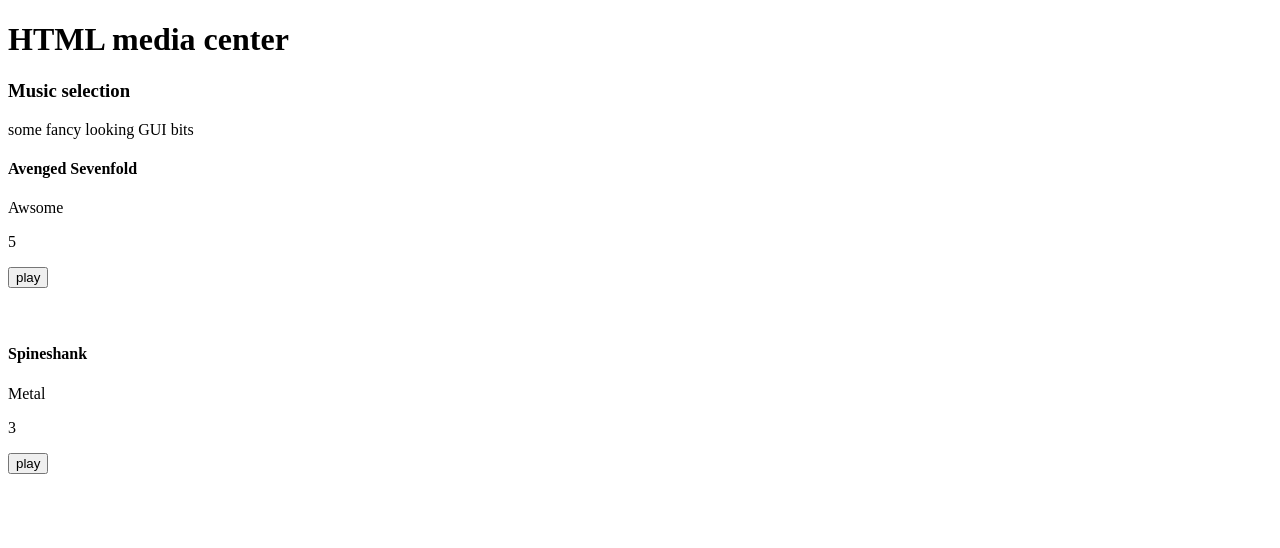
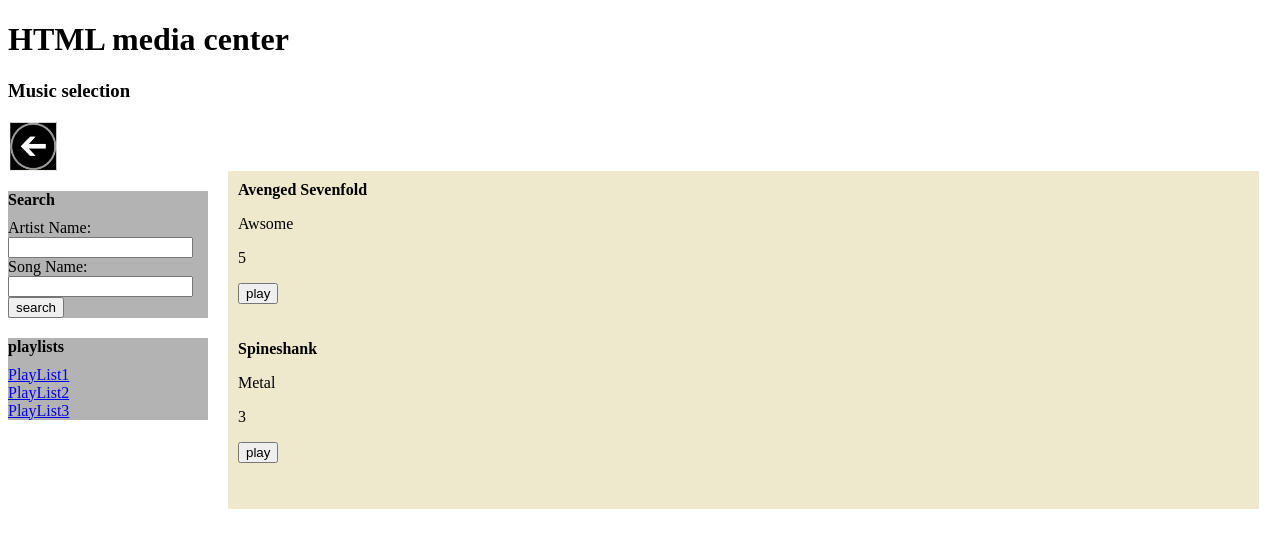
Before and after one commit to cm226/HTML-Media-Center, a PHP site: page /Music/viewAll in a window 1280 px wide. Shown: the top 548 px of the page. Run offline with PHP 8.4, Linux system fonts and the light colour scheme.

Commit message:
added playlist and search boxes to music

```diff
--- a/application/controllers/musiccontroller.php
+++ b/application/controllers/musiccontroller.php
@@ -5,6 +5,7 @@ class MusicController extends Controller {
 	function viewall()
 	{
 		$this->set('artists',$this->Music->viewAll());
+		$this->set('playlists', $this->Music->getPlayLists());
 	}
 
 	function viewArtist()
@@ -13,5 +14,6 @@ class MusicController extends Controller {
 		$this->set('artistsName',$artistName);
 		$this->set('songs',$this->Music->getArtistsSongs($artistName));
 		$this->set('albums',$this->Music->getArtistsAlbums($artistName));
+
 	}
 }
--- a/application/models/music.php
+++ b/application/models/music.php
@@ -43,4 +43,16 @@ class Music extends Model {
 		return $albumNames;
 	}
 
+	function getPlayLists ()
+	{
+		$playlists = array (
+								"PlayList1",
+								"PlayList2",
+								"PlayList3"
+							);
+
+		return $playlists;
+
+	}
+
 }
--- /dev/null
+++ b/application/views/Music/footer.php
@@ -0,0 +1 @@
+</div>
--- a/application/views/Music/header.php
+++ b/application/views/Music/header.php
@@ -1,4 +1,8 @@
 
 <h3> Music selection </h3>
 
-<p>some fancy looking GUI bits </p>
+<a href="../Start/Home">
+<img height="50" width="50" src="../Public/img/Header/back.png" />
+</a>
+
+<div id="pageContent">
--- a/application/views/Music/viewAll.php
+++ b/application/views/Music/viewAll.php
@@ -1,10 +1,42 @@
+
+
+<div id="leftContainer">
+
+<div id="searchBox">
+<h4> Search</h4>
+<form>
+Artist Name: <input type="text" name="artistName"/> <BR/>
+Song Name: <input type="text" name="songName"/>
+<input type="submit" value="search" />
+</form>
+</div>
+
+<div id="playlists">
+<h4> playlists</h4>
 <?php
 
-echo '<div name="ArtistList">';
+foreach ($playlists as $playList)
+{
+	echo '<div class="playlistEl"><a href="#" >'. $playList.'</a></div>';
+
+}
+
+
+?>
+
+</div>
+
+
+</div>
+
+
+<?php
+
+echo '<div id="ArtistList">';
 
 foreach ($artists as &$artist)
 {
-	echo '<div class="movieElement">';
+	echo '<div id="movieElement">';
 	echo '<h4>' . $artist[0]. '</h4>';
 	echo '<p>' .$artist[1] . '</p>';
 	echo '<p>' .$artist[2] . '</p>';
--- /dev/null
+++ b/application/views/Music/viewAlldefineIncludes.php
@@ -0,0 +1 @@
+<link rel="stylesheet" type="text/css" href="../public/css/musicViewAll.css">
--- a/library/template.class.php
+++ b/library/template.class.php
@@ -30,7 +30,7 @@ class Template {
 				include (ROOT . DS . 'application' . DS . 'views' . DS . $this->_controller . DS . 'header.php');
 			}
 
-        include (ROOT . DS . 'application' . DS . 'views' . DS . $this->_controller . DS . $this->_action . '.php');
+			include (ROOT . DS . 'application' . DS . 'views' . DS . $this->_controller . DS . $this->_action . '.php');
 
 			if (file_exists(ROOT . DS . 'application' . DS . 'views' . DS . $this->_controller . DS . 'footer.php')) {
 				include (ROOT . DS . 'application' . DS . 'views' . DS . $this->_controller . DS . 'footer.php');
--- /dev/null
+++ b/public/css/genericStyle.css
@@ -0,0 +1,6 @@
+#pageContent
+{
+	width:100%;
+	position:absolute;
+
+}
--- /dev/null
+++ b/public/css/musicViewAll.css
@@ -0,0 +1,42 @@
+h4
+{
+	padding: 0px;
+	margin-top:0px;
+	margin-bottom: 10px;
+
+}
+
+#leftContainer
+{
+	float:left;
+	width:200px;
+}
+
+#ArtistList
+{
+	float:left;
+	width:80%;
+	background-color:#EEE8CD;
+	padding:10px;
+	margin-left:20px;
+}
+
+#searchBox
+{
+	width:100%;
+	background-color:#B3B3B3;
+	padding:0px;
+	margin-right:10px;
+	margin-top:20px;
+}
+
+#playlists
+{
+	width:100%;
+	background-color:#B3B3B3;
+	padding:0px;
+	margin-right:10px;
+	margin-top:20px;
+
+
+}
```
Also changed, not shown: public/img/Header/back.png (added).
